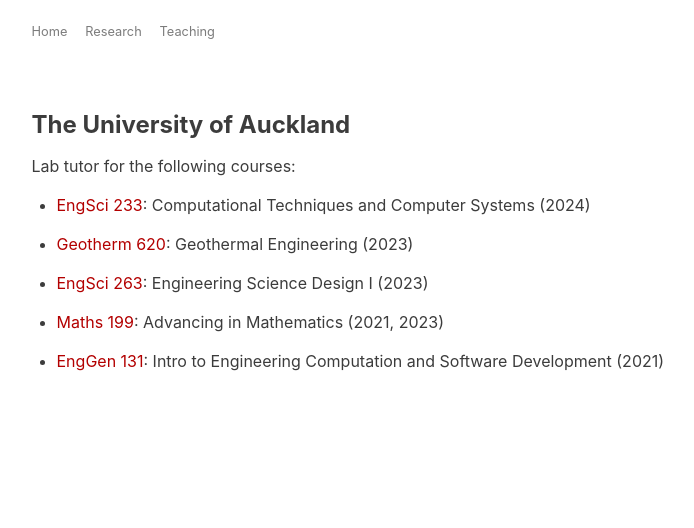
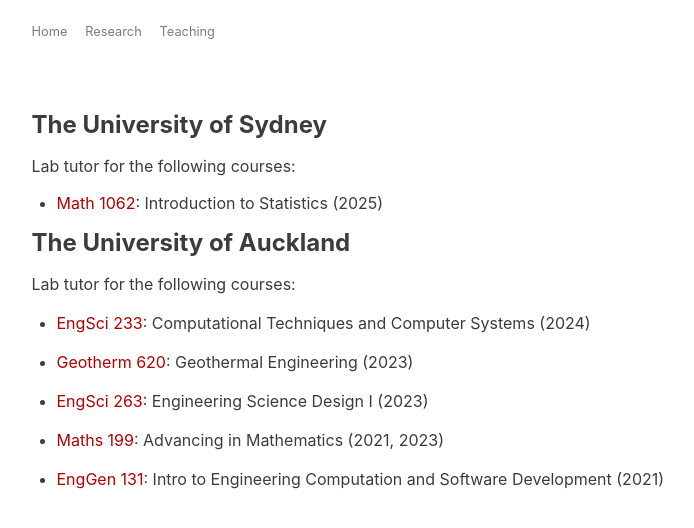
Before and after one commit to alexgdebeer/alexgdebeer.github.io, a Jekyll site: the page built from teaching.markdown, in a window 1280 px wide. Shown: the top 528 px of the page, without its empty margins (246-940 px from the left). Built offline with Jekyll 4.4.1, drawn with Linux system fonts in a browser that asks for light colours.

Commit message:
Update CV and teaching.markdown

```diff
--- a/teaching.markdown
+++ b/teaching.markdown
@@ -2,6 +2,12 @@
 layout: page
 title: Teaching
 ---
+
+## The University of Sydney
+
+Lab tutor for the following courses:
+
+  - [Math 1062](https://www.sydney.edu.au/units/MATH1062): Introduction to Statistics (2025)
 
 ## The University of Auckland
 
```
Also changed, not shown: 1 other file.
